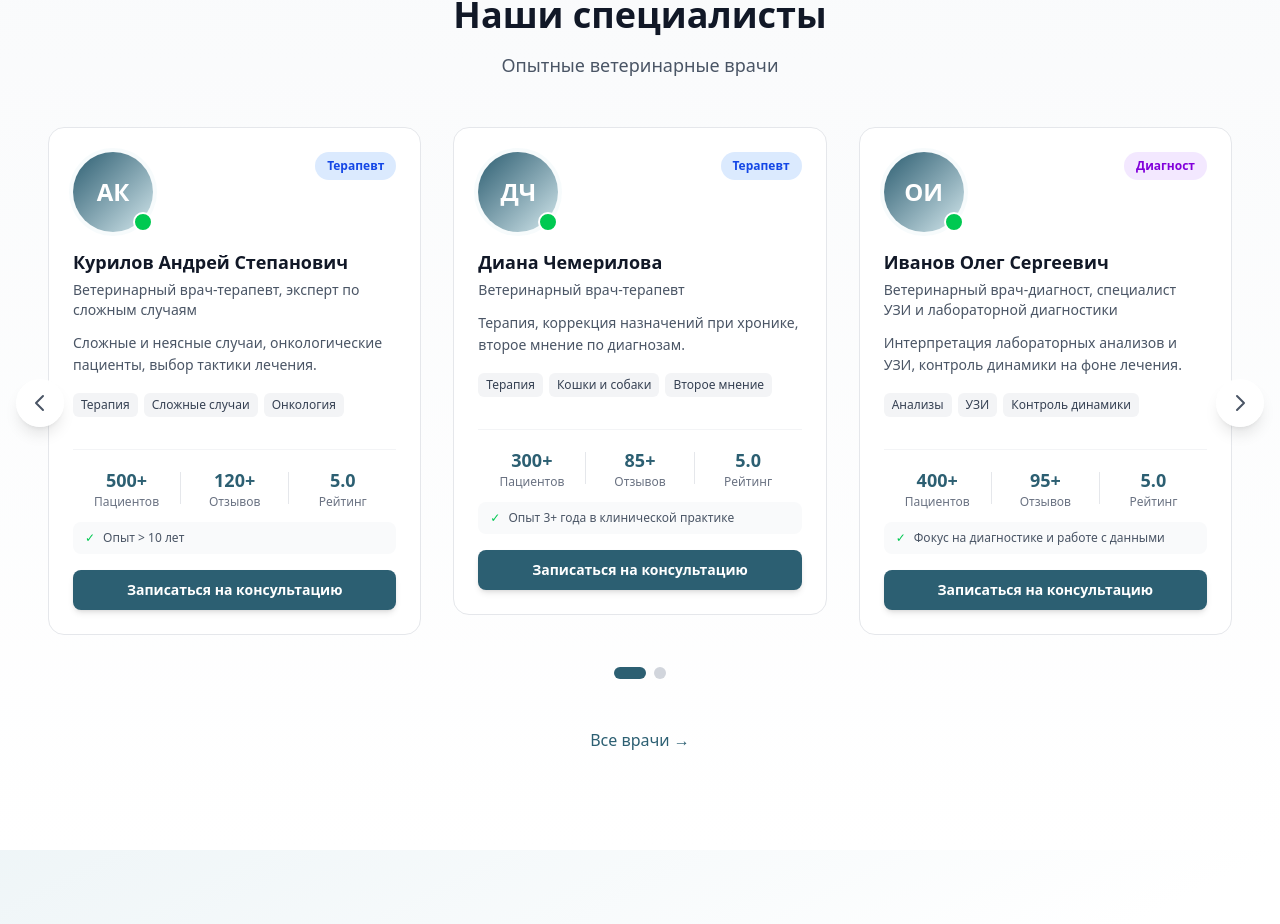
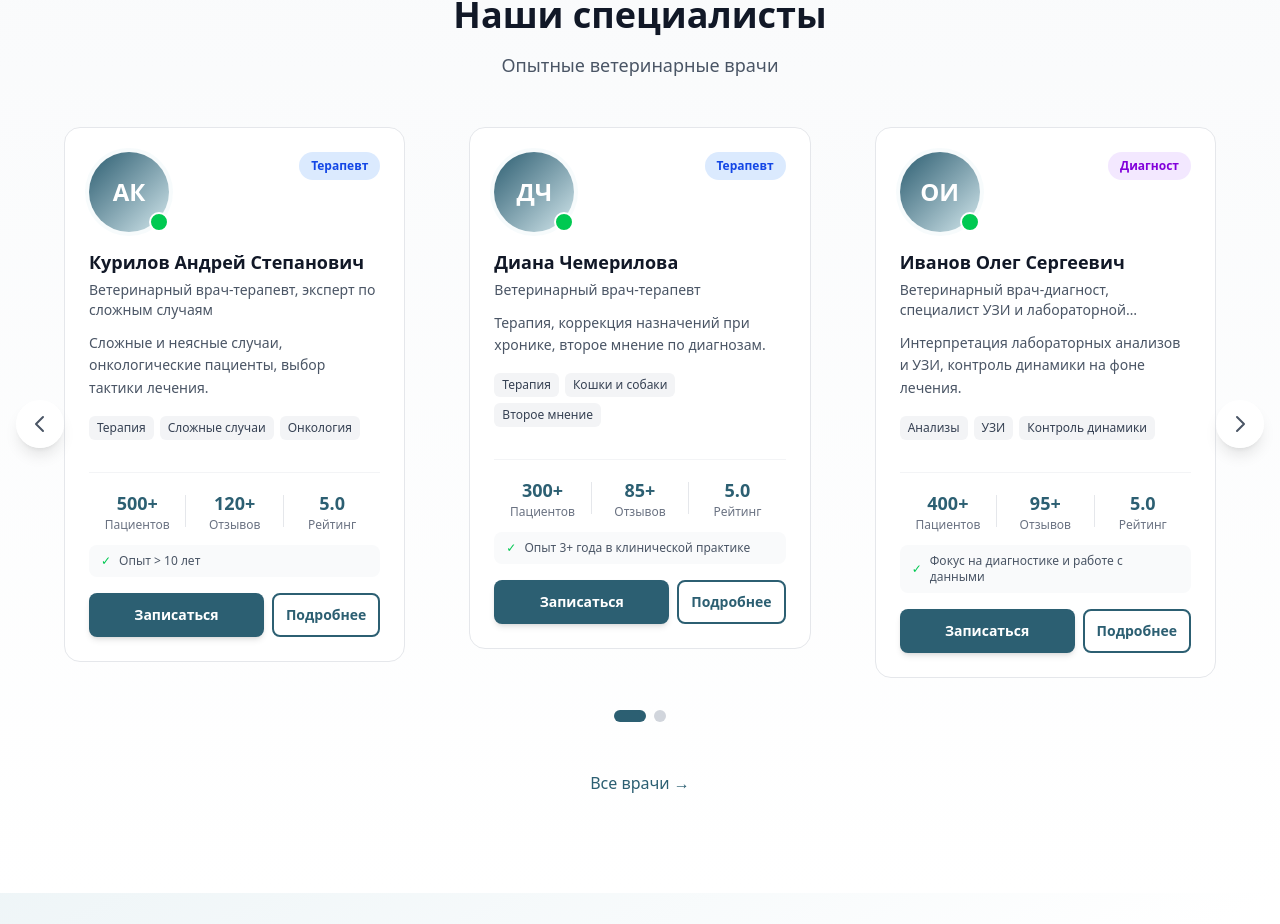
Before and after one commit to Stalser/Onlyvet-news3, a Next.js app: page / in a window 1280 px wide. Shown: the part 3555-4479 px from the top of the page. Built offline with nearby package versions, Linux system fonts and the light colour scheme.

Commit message:
Fix doctors carousel on homepage: remove Link wrapper for swipe support

```diff
--- a/src/app/page.tsx
+++ b/src/app/page.tsx
@@ -265,7 +265,7 @@ export default function Home() {
           </FadeIn>
           <Carousel itemsPerPage={3} autoPlay autoPlayInterval={7000}>
             {doctors.map((doctor) => (
-              <Link key={doctor.id} href={`/doctors/${doctor.id}`} className="block group">
+              <div key={doctor.id} className="px-3 sm:px-4">
                 <div className="bg-white rounded-2xl border border-gray-200 p-6 hover:border-primary-light hover:shadow-xl transition-all duration-300 transform hover:-translate-y-1 h-full flex flex-col">
 
                   {/* Аватар и специализация */}
@@ -294,7 +294,7 @@ export default function Home() {
 
                   {/* Информация о враче */}
                   <div className="flex-1">
-                    <h3 className="text-lg font-bold text-gray-900 mb-1 group-hover:text-primary transition-colors">
+                    <h3 className="text-lg font-bold text-gray-900 mb-1 hover:text-primary transition-colors">
                       {doctor.name}
                     </h3>
                     <p className="text-sm text-gray-600 mb-3 font-medium line-clamp-2">
@@ -347,14 +347,24 @@ export default function Home() {
                     </div>
                   </div>
 
-                  {/* Кнопка */}
-                  <div className="mt-auto">
-                    <div className="w-full inline-flex items-center justify-center px-4 py-2.5 bg-primary text-white rounded-lg hover:bg-primary-dark transition-colors text-sm font-semibold shadow-md hover:shadow-lg group-hover:shadow-lg" style={{ color: '#FFFFFF' }}>
-                      Записаться на консультацию
-                    </div>
+                  {/* Кнопки */}
+                  <div className="flex gap-2 mt-auto">
+                    <Link
+                      href={`/booking?doctorId=${doctor.id}`}
+                      className="flex-1 inline-flex items-center justify-center px-3 py-2.5 bg-primary text-white rounded-lg hover:bg-primary-dark transition-colors text-sm font-semibold shadow-md hover:shadow-lg"
+                      style={{ color: '#FFFFFF' }}
+                    >
+                      Записаться
+                    </Link>
+                    <Link
+                      href={`/doctors/${doctor.id}`}
+                      className="px-3 py-2.5 border-2 border-primary text-primary rounded-lg hover:bg-primary-light transition-colors text-sm font-semibold"
+                    >
+                      Подробнее
+                    </Link>
                   </div>
                 </div>
-              </Link>
+              </div>
             ))}
           </Carousel>
           <FadeIn delay={600}>
```
Also changed, not shown: 1 other file (tests, documents, lock files or other folders).
